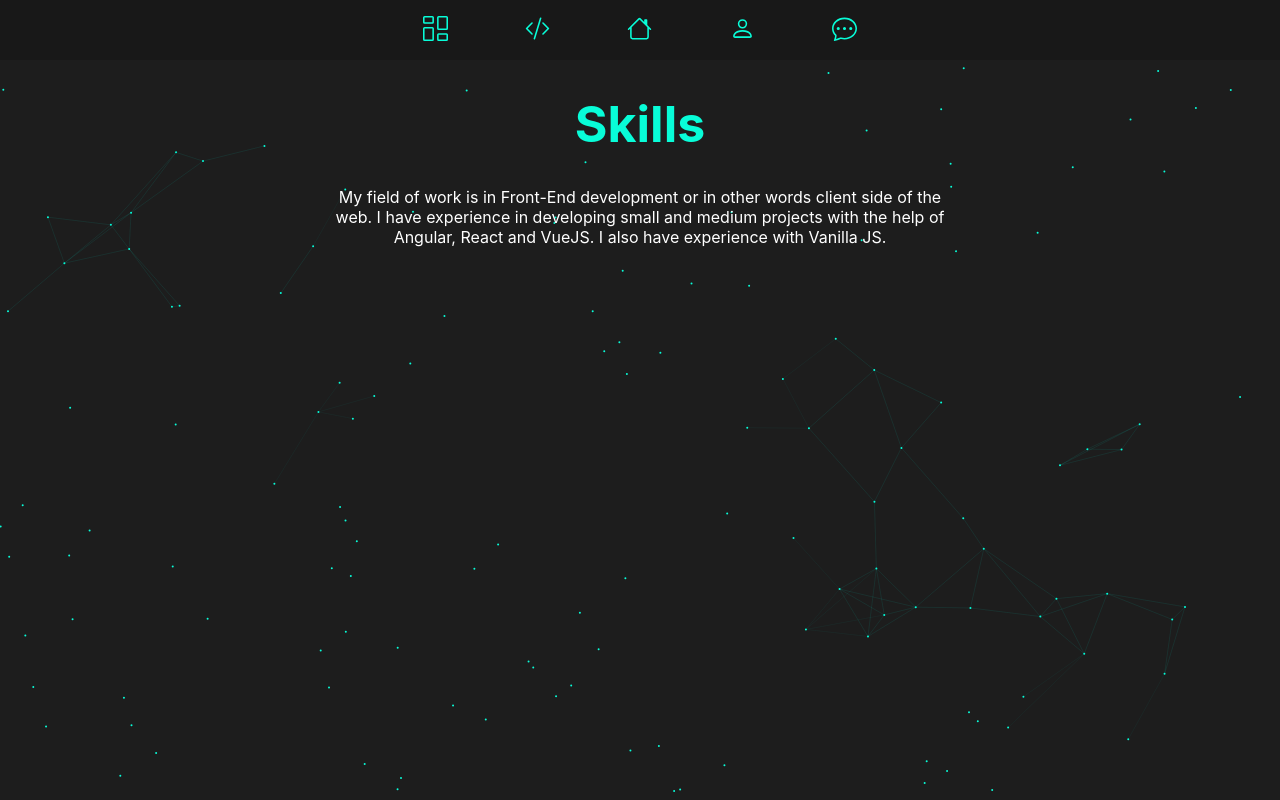
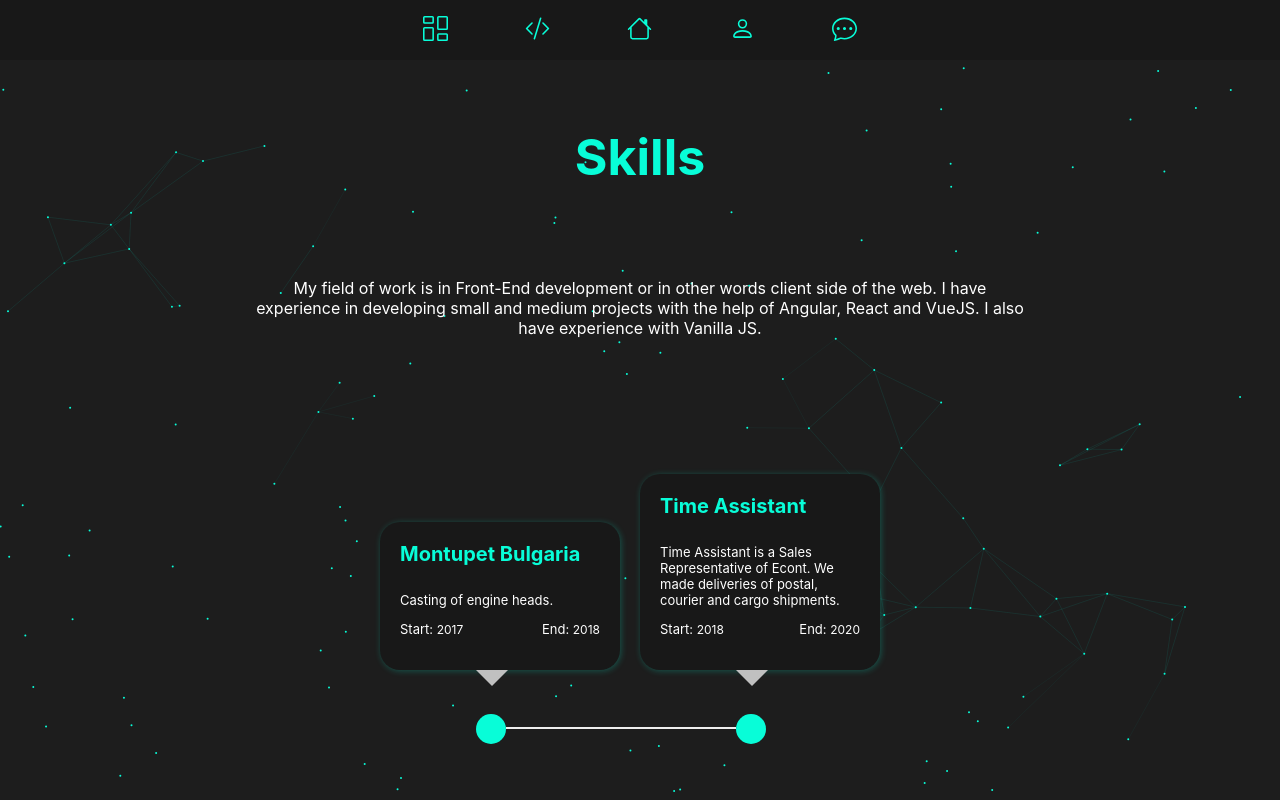
Before and after one commit to aleksandar9999a/experience-portfolio, a React (Create React App) app: page /skills in a window 1280 px wide. Built offline with nearby package versions, Linux system fonts and the light colour scheme.

Commit message:
Added timeline for experience

```diff
--- a/src/components/skills/Skills.css
+++ b/src/components/skills/Skills.css
@@ -1,32 +1,34 @@
 .skills {
     height: 80vh;
-    display: flex;
-    justify-content: center;
 }
 
 .skills-title {
-    width: 50%;
+    display: flex;
+    width: 100%;
     height: 30%;
-    text-align: center;
-}
-
-.skills-title-inside {
-    width: 50%;
 }
 
 .skills-title-text {
-
+    margin: auto;
+    height: 30%;
     color: #08fdd8;
     font-size: 50px;
 }
 
-.skills-title-headline {
+.skills-headline {
+    display: flex;
+    margin-top: 2%;
+}
+
+.skills-headline-text {
+    margin: auto;
+    text-align: center;
+    width: 60%;
     color: white;
 }
 
-
-@media screen and (max-width: 780px) {
-    .skills-section {
-        width: 50%;
-    }
+.skills-timeline {
+    margin-top: 5%;
+    display: flex;
+    justify-content: center;
 }
--- a/src/components/skills/Skills.tsx
+++ b/src/components/skills/Skills.tsx
@@ -1,5 +1,7 @@
 import React from 'react';
 import './Skills.css';
+import TimelineItemsInterface from '../../interfaces/TimelineItemInterface';
+import Timeline from '../timeline/Timeline';
 
 const skillsResume = `
 My field of work is in Front-End development or in other words client side of the web.
@@ -7,12 +9,33 @@
 I also have experience with Vanilla JS.
 `
 
+const timelineItems: TimelineItemsInterface[] = [
+  {
+    title: 'Montupet Bulgaria',
+    desc: 'Casting of engine heads.',
+    link: 'https://montupet.bg/',
+    start: '2017',
+    end: '2018'
+  },
+  {
+    title: 'Time Assistant',
+    desc: 'Time Assistant is a Sales Representative of Econt. We made deliveries of postal, courier and cargo shipments.',
+    start: '2018',
+    end: '2020'
+  },
+]
+
 function Skills() {
   return (
     <div className="skills">
       <div className="skills-title">
         <h1 className="skills-title-text">Skills</h1>
-        <p className="skills-title-headline">{skillsResume}</p>
+      </div>
+      <div className="skills-headline">
+        <p className="skills-headline-text">{skillsResume}</p>
+      </div>
+      <div className="skills-timeline">
+        <Timeline items={timelineItems} />
       </div>
     </div>
   );
```
